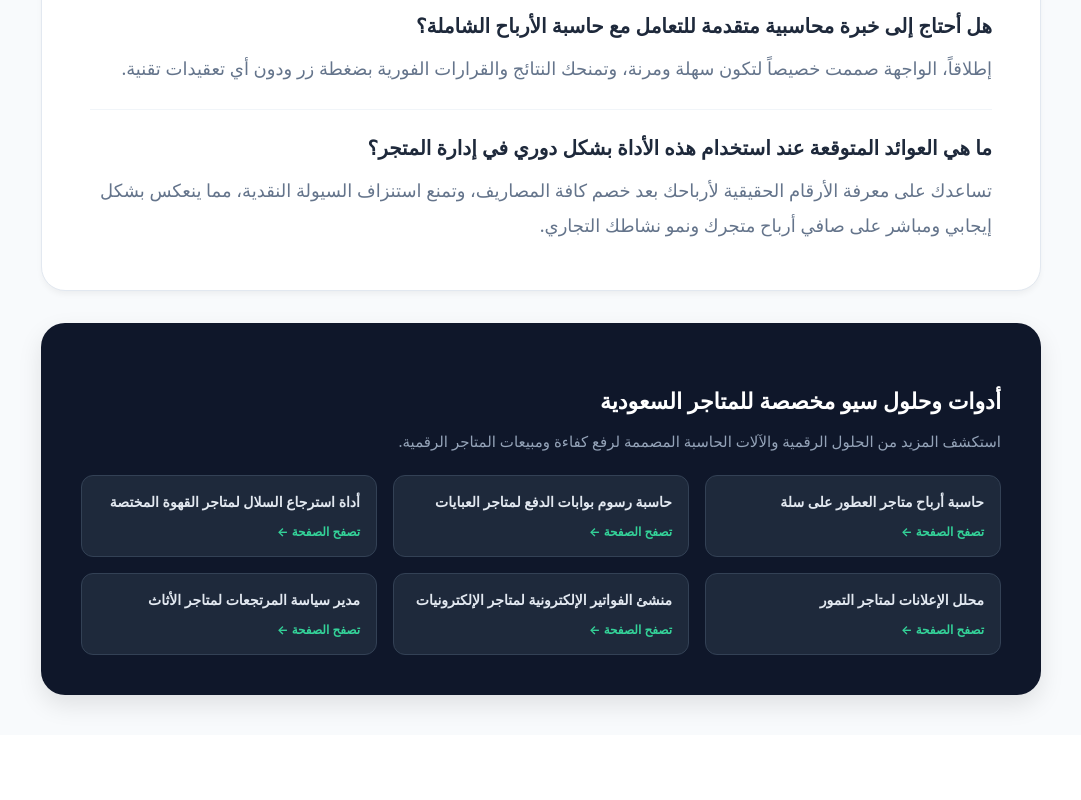
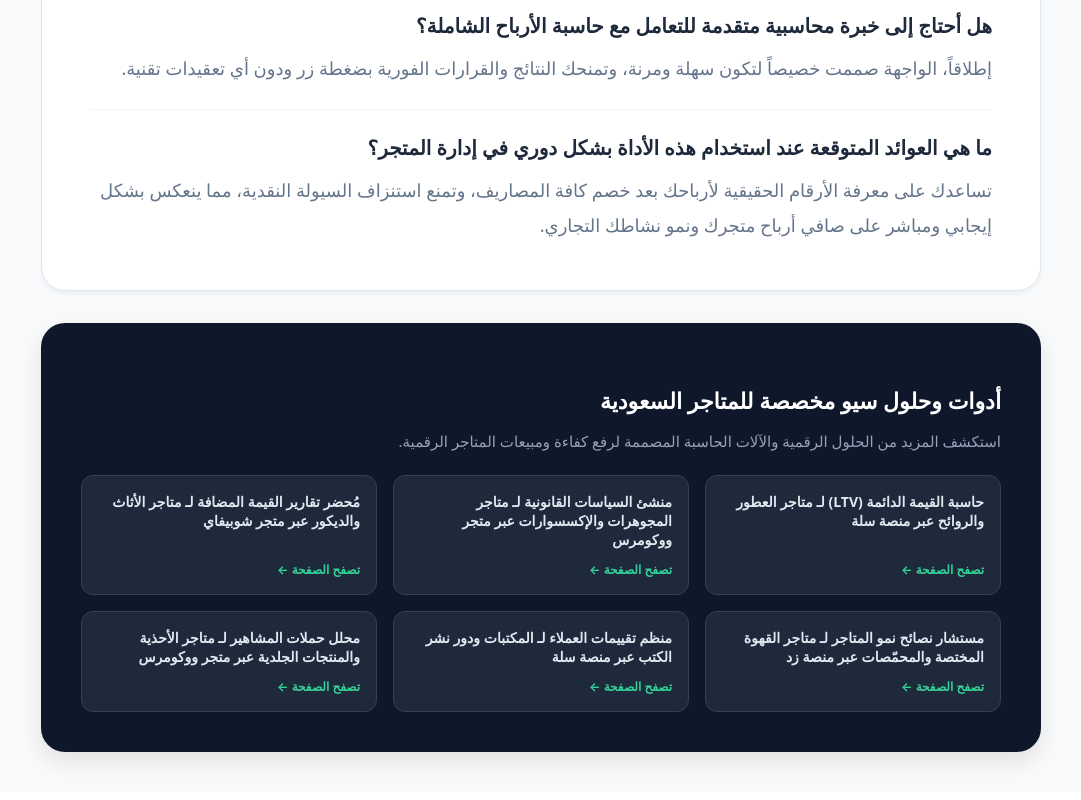
Before and after one commit to engaziasa-lang/engazia-app, a Next.js app: page /seo/1 in a window 1280 px wide. Shown: the part 2907-3707 px from the top of the page, without its empty margins (99-1180 px from the left). Before the commit the page ends 3650 px from the top, so only its background shows below. Built offline with nearby package versions, Linux system fonts and the light colour scheme.

Commit message:
Update page.tsx

```diff
--- a/app/seo/[slug]/page.tsx
+++ b/app/seo/[slug]/page.tsx
@@ -12,15 +12,6 @@ export default async function ProgrammaticSeoPage({ params }: PageProps) {
   const slug = resolvedParams.slug;
 
   const pageData = generateSeoContent(slug);
-
-  const relatedLinks = [
-    { title: "حاسبة أرباح متاجر العطور على سلة", href: "/seo/profit-salla-perfumes-riyadh" },
-    { title: "حاسبة رسوم بوابات الدفع لمتاجر العبايات", href: "/seo/fees-zid-abaya-jeddah" },
-    { title: "أداة استرجاع السلال لمتاجر القهوة المختصة", href: "/seo/whatsapp-shopify-coffee-dammam" },
-    { title: "محلل الإعلانات لمتاجر التمور", href: "/seo/roas-salla-dates-riyadh" },
-    { title: "منشئ الفواتير الإلكترونية لمتاجر الإلكترونيات", href: "/seo/invoices-salla-electronics-khobar" },
-    { title: "مدير سياسة المرتجعات لمتاجر الأثاث", href: "/seo/returns-zid-furniture-tabuk" },
-  ];
 
   return (
     <div style={{ backgroundColor: '#f8fafc', padding: '40px 16px', direction: 'rtl', minHeight: '100vh', fontFamily: 'system-ui, -apple-system, sans-serif' }}>
@@ -54,7 +45,7 @@ export default async function ProgrammaticSeoPage({ params }: PageProps) {
           </div>
         </header>
 
-        {/* --- قسم صورة الأداة (العرض الديناميكي والحجم المثالي) --- */}
+        {/* --- قسم صورة الأداة --- */}
         <div style={{ width: '100%', textAlign: 'center', margin: '0 auto' }}>
           <img
             src={pageData.imagePath}
@@ -62,11 +53,11 @@ export default async function ProgrammaticSeoPage({ params }: PageProps) {
             style={{
               maxWidth: '100%',
               height: 'auto',
-              maxHeight: '450px', // يمنع الصورة من أن تصبح عملاقة على الشاشات الكبيرة
+              maxHeight: '450px',
               borderRadius: '24px',
               boxShadow: '0 10px 15px -3px rgba(0, 0, 0, 0.1)',
               border: '1px solid #e2e8f0',
-              objectFit: 'cover', // يحافظ على تناسق الأبعاد
+              objectFit: 'cover',
               display: 'block',
               margin: '0 auto'
             }}
@@ -107,7 +98,7 @@ export default async function ProgrammaticSeoPage({ params }: PageProps) {
           </div>
         </section>
 
-        {/* شبكة الربط الداخلي */}
+        {/* شبكة الربط الداخلي المتغيرة لكل صفحة ديناميكياً */}
         <section style={{ backgroundColor: '#0f172a', color: '#ffffff', padding: '40px', borderRadius: '24px', boxShadow: '0 10px 25px rgba(0,0,0,0.1)' }}>
           <h3 style={{ fontSize: '22px', fontWeight: 'bold', marginBottom: '16px', textAlign: 'right' }}>
             أدوات وحلول سيو مخصصة للمتاجر السعودية
@@ -116,7 +107,7 @@ export default async function ProgrammaticSeoPage({ params }: PageProps) {
             استكشف المزيد من الحلول الرقمية والآلات الحاسبة المصممة لرفع كفاءة ومبيعات المتاجر الرقمية.
           </p>
           <div style={{ display: 'grid', gridTemplateColumns: 'repeat(auto-fit, minmax(280px, 1fr))', gap: '16px' }}>
-            {relatedLinks.map((link, idx) => (
+            {pageData.relatedLinks.map((link, idx) => (
               <Link
                 key={idx}
                 href={link.href}
```
